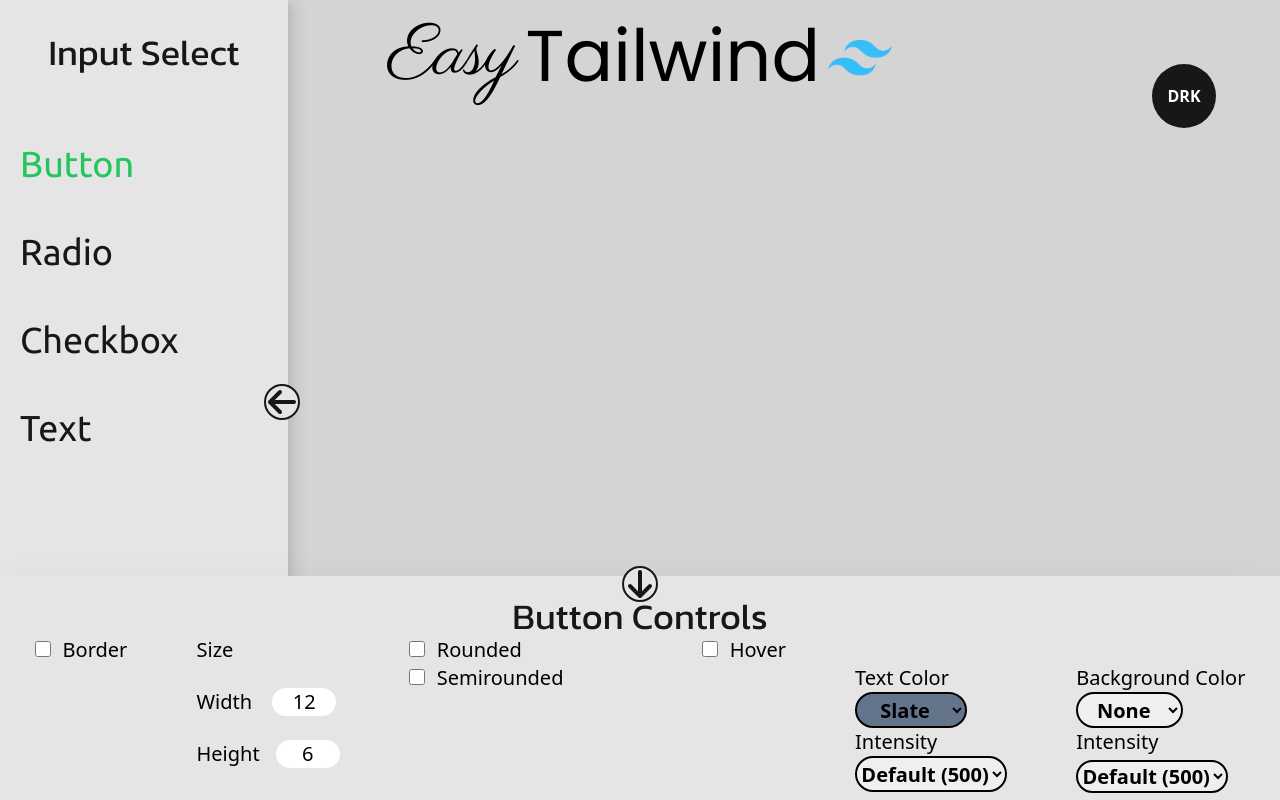
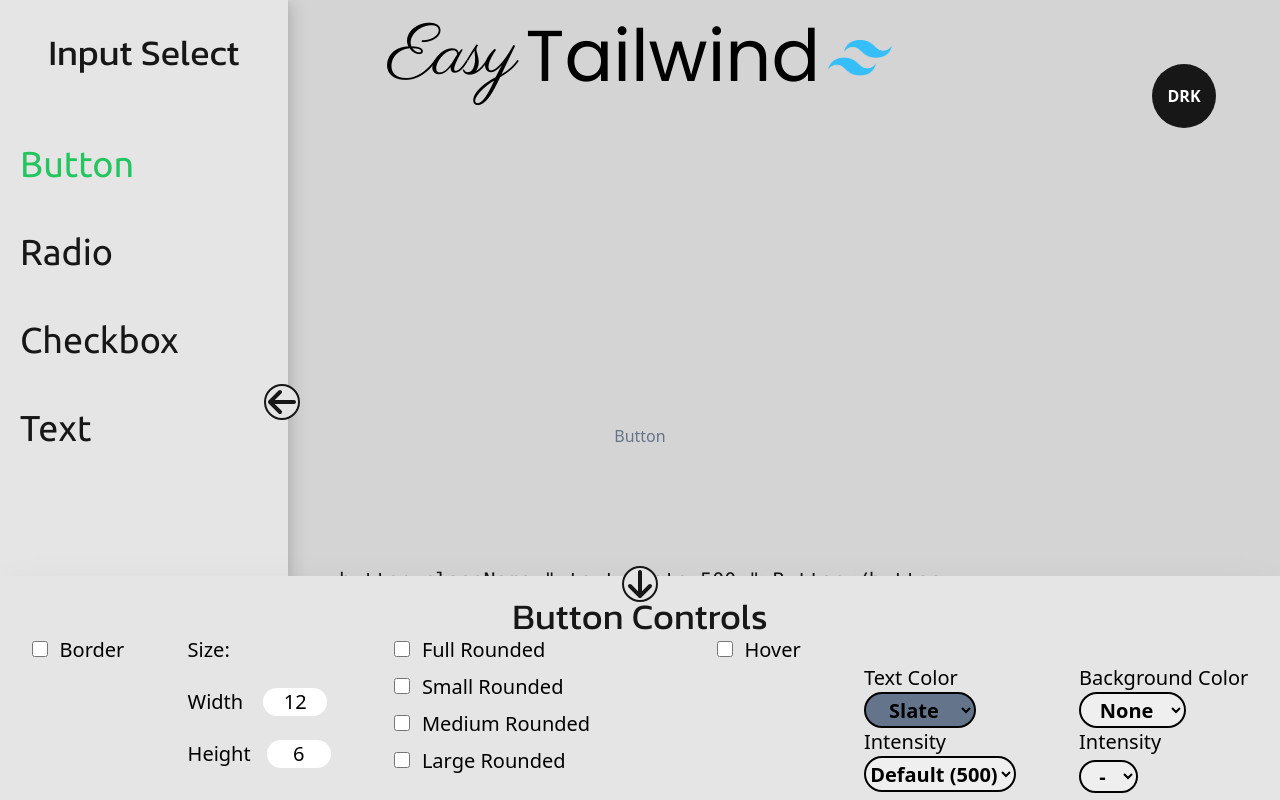
Before and after one commit to Maxxiandrade/easytailwind, a React (Vite) app: page / in a window 1280 px wide. Both pictures are taken after a click on the item "Button". Built offline with nearby package versions, Linux system fonts and the light colour scheme.

Commit message:
Button customization controls finished

```diff
--- a/src/components/InputCustomizer/Controls/ButtonColors/BackgroundControls.tsx
+++ b/src/components/InputCustomizer/Controls/ButtonColors/BackgroundControls.tsx
@@ -22,6 +22,7 @@
       Background Color
       <br />
       <select
+
         className={`rounded-full ${getColorClass(
           bgColor
         )} font-semibold border-2 border-black h-9 w-34 text-center text-black `}
@@ -30,7 +31,7 @@
         <option value="" disabled>
           Color
         </option>
-        <option value="white" className="bg-white">
+        <option value="none" className="bg-white">
           None
         </option>
         <option value="slate" className="slate">
@@ -111,8 +112,8 @@
           className={`rounded-full  font-semibold border-2 border-black dark:text-neutral-900 text-center mt-1`}
           onChange={handleBgIntensity}
         >
-          <option value={bgIntensity} className="dark:text-neutral-300">
-            Default (500)
+          <option value={'0'} className="dark:text-neutral-300">
+            -
           </option>
           <option value="50">50</option>
           <option value="100">100</option>
--- a/src/components/InputCustomizer/Controls/ButtonColors/RoundedControls.tsx
+++ b/src/components/InputCustomizer/Controls/ButtonColors/RoundedControls.tsx
@@ -16,26 +16,52 @@
   };
   return (
     <div className="block">
-      <label htmlFor="rounded" className="text-xl dark:text-neutral-300">
+      <label htmlFor="rounded" className="text-xl dark:text-neutral-300 cursor-pointer">
         <input
+          id="rounded"
           type="checkbox"
           value="full"
           checked={selected === "full"}
           onChange={handleCheckboxChange}
-          className="size-4 mr-3"
+          className="size-4 mr-3 mb-4"
         />
-        Rounded
+        Full Rounded
       </label>
       <br />
-      <label htmlFor="semirounded" className="text-xl dark:text-neutral-300">
+      <label htmlFor="smallrounded" className="text-xl dark:text-neutral-300 cursor-pointer">
         <input
+          id="smallrounded"
+          type="checkbox"
+          value="sm"
+          checked={selected === "sm"}
+          onChange={handleCheckboxChange}
+          className="size-4 mr-3 mb-4"
+        />
+        Small Rounded
+      </label>
+      <br />
+      <label htmlFor="mediumrounded" className="text-xl dark:text-neutral-300 cursor-pointer">
+        <input
+          id="mediumrounded"
           type="checkbox"
           value="md"
           checked={selected === "md"}
           onChange={handleCheckboxChange}
-          className="size-4 mr-3"
+          className="size-4 mr-3 mb-4"
         />
-        Semirounded
+        Medium Rounded
+      </label>
+      <br />
+      <label htmlFor="largerounded" className="text-xl dark:text-neutral-300 cursor-pointer">
+        <input
+          id="largerounded"
+          type="checkbox"
+          value="lg"
+          checked={selected === "lg"}
+          onChange={handleCheckboxChange}
+          className="size-4 mr-3 mb-4"
+        />
+        Large Rounded
       </label>
     </div>
   );
--- a/src/components/InputCustomizer/Controls/ButtonColors/Size Controls.tsx
+++ b/src/components/InputCustomizer/Controls/ButtonColors/Size Controls.tsx
@@ -17,7 +17,7 @@
   return (
     <div>
       <label htmlFor="" className="text-xl dark:text-neutral-300">
-        Size
+        Size:
         <br />
 
       </label>
--- a/src/components/InputCustomizer/Controls/ButtonColors/TextControls.tsx
+++ b/src/components/InputCustomizer/Controls/ButtonColors/TextControls.tsx
@@ -12,7 +12,6 @@
   const handleTextIntensity = (e: React.ChangeEvent<HTMLSelectElement>) => {
     setTextIntensity(e.target.value);
     dispatch({ type: "textIntensity", payload: e.target.value });
-    console.log(textIntensity);
   };
 
   const getColorClass = (color: string) => {
--- a/src/components/InputRender/InputRender.tsx
+++ b/src/components/InputRender/InputRender.tsx
@@ -3,25 +3,23 @@
 
 const InputRender = () => {
   const { state } = useMyContext();
-  const {textColor, backgroundColor, rounded, border, borderColor, w, h, hover, scale, duration} = state
-  let {textIntensity, backgroundIntensity, borderIntensity} = state
-  if(!textIntensity){
-    textIntensity = '500'
-  }
-  if(!backgroundIntensity){
-    backgroundIntensity = '500'
-  }
-  if(!borderIntensity){
-    borderIntensity = '500'
-  }
-  const customClass = `${border} ${border}-${borderColor}-${borderIntensity} ${duration} w-${w} h-${h} ${hover}${scale}  rounded-${rounded} text-${textColor}-${textIntensity} bg-${backgroundColor}-${backgroundIntensity}`
+  const {textColor, backgroundColor, rounded, border, borderColor, w, h, hover, duration, textIntensity, backgroundIntensity, borderIntensity, hoverBg , hoverText} = state
+
+  const customClass = `${border} ${border}${borderColor}${borderIntensity} ${duration} ${w} ${h} ${hover} ${rounded} ${textColor}${textIntensity} ${backgroundColor}${backgroundIntensity} ${hoverBg} ${hoverText}`
   console.log(customClass);
 
   if(state.input === "Button") {
     return (
-
+      <>
+      <div className="flex justify-center items-center">
       <button className={`${customClass} `} onClick={()=>{console.log(state);
-      }}>{textColor}</button>
+      }}>Button</button>
+      </div>
+      <br />
+      <div className="absolute mt-72 justify-normal">
+      <h1 className=" font-mono text-xl text-neutral-900 dark:text-neutral-300">{`<button className="${customClass}">Button</button>`}</h1>
+      </div>
+      </>
 
     );
   }
--- a/src/inputReducer.tsx
+++ b/src/inputReducer.tsx
@@ -12,9 +12,12 @@
     borderIntensity:string;
     w:string;
     h:string;
-    scale:string;
     duration:string;
     hover:string
+    hoverText:string;
+    hoverTextIntensity:string;
+    hoverBg:string;
+    hoverBgIntensity:string;
   }
 
 
@@ -25,8 +28,8 @@
 
 const initialState = {
     input: '',
-    textColor: '',
-    textIntensity: '',
+    textColor: 'text-slate-',
+    textIntensity: '500',
     backgroundColor:'',
     backgroundIntensity:'',
     rounded:'',
@@ -35,9 +38,12 @@
     borderIntensity:'',
     w:'',
     h:'',
-    scale:'',
     duration:'',
-    hover:''
+    hover:'',
+    hoverText:'',
+    hoverTextIntensity:'500',
+    hoverBg:'',
+    hoverBgIntensity:'500'
   }
 
 type ActionType = { type: string, payload: string }
@@ -56,37 +62,73 @@
       case 'Text':
         return { ...state, input: 'Text' };
       case 'textColor':
-        return { ...state, textColor: action.payload}
+        return { ...state, textColor: `text-${action.payload}-`}
       case 'textIntensity':
         return { ...state, textIntensity: action.payload}
       case 'backgroundColor':
-        return { ...state, backgroundColor: action.payload}
+        if(action.payload === 'none'){ return {...state, backgroundColor: '', backgroundIntensity: ''}}
+        return { ...state, backgroundColor: `bg-${action.payload}-`}
       case 'backgroundIntensity':
         return { ...state, backgroundIntensity: action.payload}
       case 'rounded':
-        return { ...state, rounded: action.payload}
+        if(action.payload != ''){
+        return { ...state, rounded: `rounded-${action.payload}`}
+      }else{return{...state, rounded: ''}}
       case 'border':
         if(action.payload === 'no'){
-          return { ...state, border: ''}
+          return { ...state, border: '', borderIntensity:'', borderColor: ''}
         }
         if(action.payload === 'yes'){
           return { ...state, border: 'border'}
         }
         return { ...state}
       case 'borderColor':
-        return { ...state, borderColor: action.payload }
+        return { ...state, borderColor: `-${action.payload}-` }
       case 'borderIntensity':
         return { ...state, borderIntensity: action.payload }
       case 'w':
-        return { ...state, w: action.payload}
+        if(action.payload != ''){
+        return { ...state, w: `w-${action.payload}`}}
+        else{return {...state}}
       case 'h':
-        return { ...state, h: action.payload}
-      case 'hover':
-        return { ...state, hover: 'hover:'}
-      case 'scale':
-        return { ...state, scale: `scale-${action.payload}`}
+        if(action.payload != ''){
+        return { ...state, h: `h-${action.payload}`}}
+        else{return {...state}}
+        case 'hover': {
+          if (action.payload === "no") {
+            return { ...state, hover: '', scale: '', duration: '', hoverText:'', hoverTextIntensity:'', hoverBg:'', hoverBgIntensity:''};
+          }
+         if(action.payload === '0') { return { ...state, hover: `hover:scale-0`}}
+         if(action.payload === '1') { return { ...state, hover: `hover:scale-50`}}
+         if(action.payload === '2') { return { ...state, hover: `hover:scale-75`}}
+         if(action.payload === '3') { return { ...state, hover: `hover:scale-90`}}
+         if(action.payload === '4') { return { ...state, hover: `hover:scale-95`}}
+         if(action.payload === '5') { return { ...state, hover: `hover:scale-100`}}
+         if(action.payload === '6') { return { ...state, hover: `hover:scale-105`}}
+         if(action.payload === '7') { return { ...state, hover: `hover:scale-110`}}
+         if(action.payload === '8') { return { ...state, hover: `hover:scale-125`}}
+         if(action.payload === '9') { return { ...state, hover: `hover:scale-150`}}
+          return state;
+        }
       case 'duration':
-        return { ...state, duration: `transition ${action.payload}`}
+        if(action.payload === '1') return { ...state, duration: `transition duration-0`}
+        if(action.payload === '2') return { ...state, duration: `transition duration-75`}
+        if(action.payload === '3') return { ...state, duration: `transition duration-100`}
+        if(action.payload === '4') return { ...state, duration: `transition duration-150`}
+        if(action.payload === '5') return { ...state, duration: `transition duration-200`}
+        if(action.payload === '6') return { ...state, duration: `transition duration-300`}
+        if(action.payload === '7') return { ...state, duration: `transition duration-500`}
+        if(action.payload === '8') return { ...state, duration: `transition duration-700`}
+        if(action.payload === '9') return { ...state, duration: `transition duration-1000`}
+        return { ...state, duration: `transition duration-${action.payload}`}
+      case 'hoverText':
+        return { ...state, hoverText: `hover:text-${action.payload}-${state.hoverTextIntensity}`}
+      case 'hoverTextIntensity':
+        return { ...state, hoverTextIntensity: action.payload }
+      case 'hoverBg':
+        return { ...state, hoverBg: `hover:bg-${action.payload}-${state.hoverBgIntensity}`}
+      case 'hoverBgIntensity':
+        return { ...state, hoverBgIntensity: action.payload}
       default:
         return state
     }
--- a/tailwind.config.js
+++ b/tailwind.config.js
@@ -6,13 +6,13 @@
     "./src/**/*.{js,ts,jsx,tsx}",
   ],
   safelist: [
-    { pattern: /^text-/},
-    { pattern: /^bg-/},
+    { pattern: /^text-/,variants: ['hover']},
+    { pattern: /^bg-/,variants: ['hover']},
     { pattern: /^border-/},
     { pattern: /^w-/},
     { pattern: /^h-/},
-    { pattern: /^hover:/},
-
+    { pattern: /^transition-/ },
+    { pattern: /^duration-/ },
     { pattern: /^rounded-/}
    ],
   theme: {
```
Also changed, not shown: src/components/InputCustomizer/Controls/ButtonControls.tsx (+12 -5 lines).
